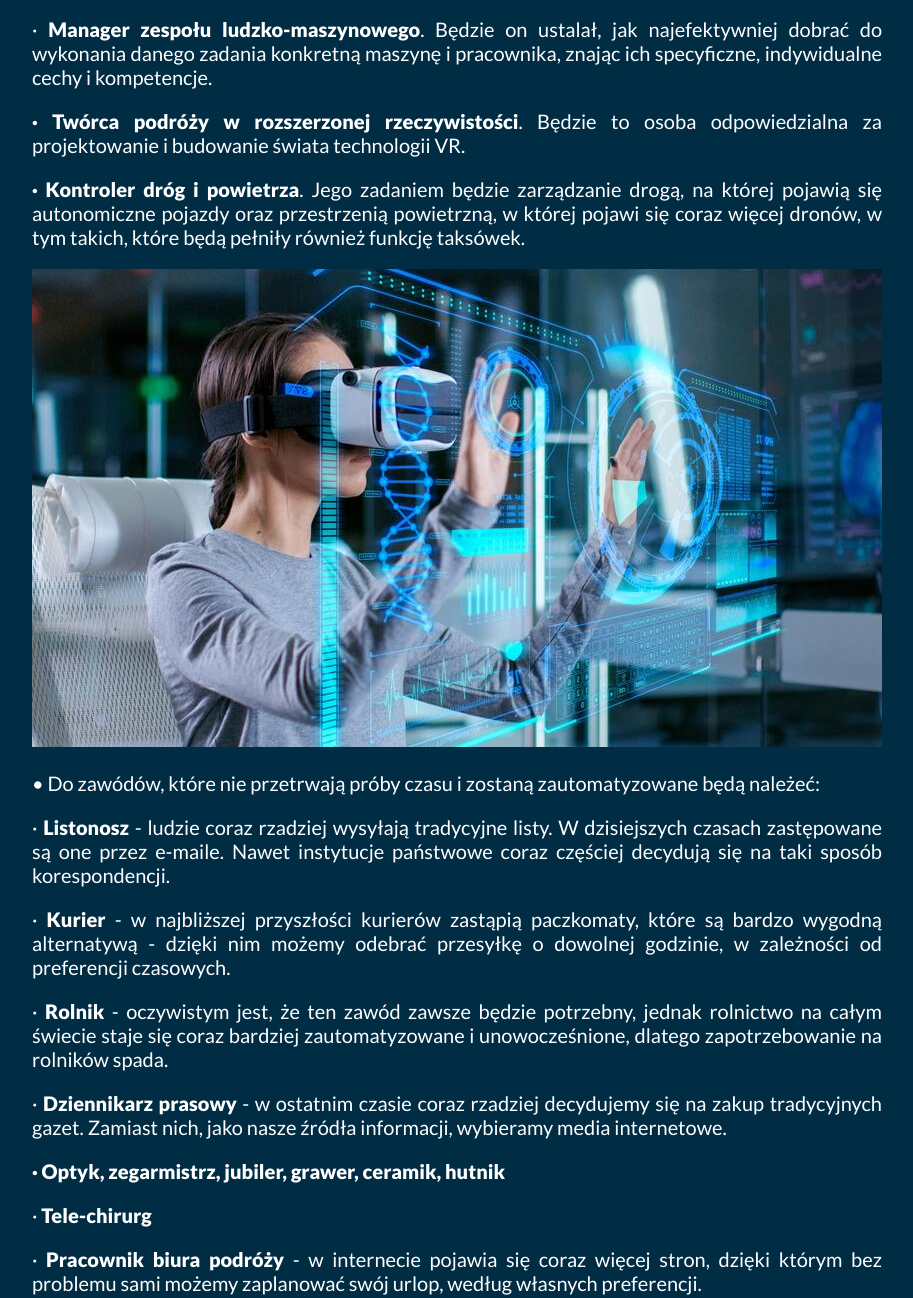
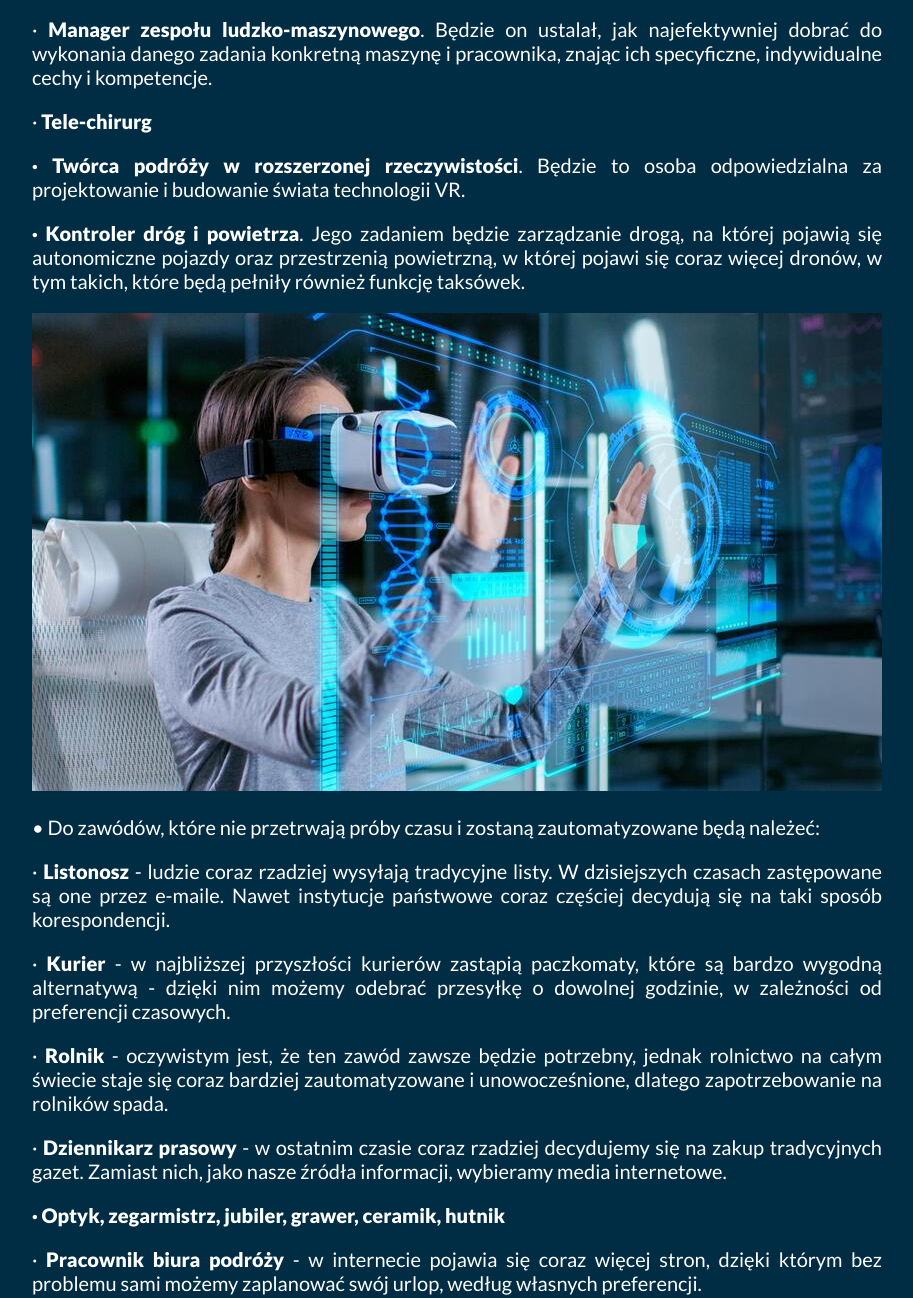
Before and after one commit to malgos208/projects, a plain HTML site: page zawody_przyszlosci/podstrony/wnioski1.html in a window 1280 px wide. Shown: the part 2183-3481 px from the top of the page, without its empty margins (183-1096 px from the left). Drawn offline with Linux system fonts and the light colour scheme.

Commit message:
Porpawiona wersja
Wersja poprawiona

```diff
--- a/zawody_przyszlosci/podstrony/wnioski1.html
+++ b/zawody_przyszlosci/podstrony/wnioski1.html
@@ -51,9 +51,9 @@
 			<br><br><br>
 			<p>• Dla pracodawców wciąż będą ważne tzw. <b>kompetencje miękkie</b> (nazywane również <b>zdolnościami osobistymi</b> i <b>interpersonalnymi</b>), czyli takie, których nie może posiąść maszyna. Należą do nich m.in. umiejętności organizacyjne, kreatywność, umiejętność pracy w zespole, a także do podejmowania decyzji oraz perswazja. Są one niemal niemożliwe do zautomatyzowania, co oznacza, że ich posiadacze będą niezwykle ważni  dla przyszłych pracodawców.
 			<br><br><br>
-			<p>• Aż 65% obecnych uczniów i studentów będzie pracowało w zawodzie, który jeszcze nie istnieje. Wiele wskazuje na to, iż powtaną takie zawody jak:<br><p>· <b>Analityk cybermiasta</b>. Do jego zadań będzie należało analizowanie i naprawianie czujników, które będą kontrolować utrzymanie dostaw energii elektrycznej oraz gospodarnowanie odpadami  w miastach przyszłości, dbając o wydajność systemu, jakim będzie miasto.<p>· <b>Manager zespołu ludzko-maszynowego</b>. Będzie on ustalał, jak najefektywniej dobrać do wykonania danego zadania konkretną maszynę i pracownika, znając ich specyficzne, indywidualne cechy i kompetencje.<p><b>· Twórca podróży w rozszerzonej rzeczywistości</b>. Będzie to osoba odpowiedzialna za projektowanie i budowanie świata technologii VR.<p><b>· Kontroler dróg i powietrza</b>. Jego zadaniem będzie zarządzanie drogą, na której pojawią się autonomiczne pojazdy oraz przestrzenią powietrzną, w której pojawi się coraz więcej dronów, w tym takich, które będą pełniły również funkcję taksówek.
+			<p>• Aż 65% obecnych uczniów i studentów będzie pracowało w zawodzie, który jeszcze nie istnieje. Wiele wskazuje na to, iż powtaną takie zawody jak:<br><p>· <b>Analityk cybermiasta</b>. Do jego zadań będzie należało analizowanie i naprawianie czujników, które będą kontrolować utrzymanie dostaw energii elektrycznej oraz gospodarnowanie odpadami  w miastach przyszłości, dbając o wydajność systemu, jakim będzie miasto.<p>· <b>Manager zespołu ludzko-maszynowego</b>. Będzie on ustalał, jak najefektywniej dobrać do wykonania danego zadania konkretną maszynę i pracownika, znając ich specyficzne, indywidualne cechy i kompetencje.<p>· <b> Tele-chirurg</b><p><b>· Twórca podróży w rozszerzonej rzeczywistości</b>. Będzie to osoba odpowiedzialna za projektowanie i budowanie świata technologii VR.<p><b>· Kontroler dróg i powietrza</b>. Jego zadaniem będzie zarządzanie drogą, na której pojawią się autonomiczne pojazdy oraz przestrzenią powietrzną, w której pojawi się coraz więcej dronów, w tym takich, które będą pełniły również funkcję taksówek.
 			<br><p class="cent"><img src="../img/VR.jpg"></p>
-			<p>• Do zawódów, które nie przetrwają próby czasu i zostaną zautomatyzowane będą należeć:<p>· <b>Listonosz</b> - ludzie coraz rzadziej wysyłają tradycyjne listy. W dzisiejszych czasach zastępowane są one przez e-maile.  Nawet instytucje państwowe coraz częściej decydują się na taki sposób korespondencji.<p>· <b>Kurier</b> - w najbliższej przyszłości kurierów zastąpią paczkomaty, które są bardzo wygodną alternatywą - dzięki nim możemy odebrać przesyłkę o dowolnej godzinie, w zależności od preferencji czasowych.<p>· <b>Rolnik</b> - oczywistym jest, że ten zawód zawsze będzie potrzebny, jednak rolnictwo na całym świecie staje się coraz bardziej zautomatyzowane i  unowocześnione, dlatego zapotrzebowanie na rolników spada.<p>· <b>Dziennikarz prasowy</b> - w ostatnim czasie coraz rzadziej decydujemy się na zakup tradycyjnych gazet. Zamiast nich, jako nasze źródła informacji, wybieramy media internetowe.<p><b>· Optyk, zegarmistrz, jubiler, grawer, ceramik, hutnik</b><p>· <b> Tele-chirurg</b><p>· <b>Pracownik biura podróży</b> - w internecie pojawia się coraz więcej stron, dzięki którym bez problemu sami możemy zaplanować swój urlop, według własnych preferencji.<p>· <b>Kasjer</b> - w sklepach coraz częściej pojawiają sie kasy samoobsługowe. Jest to bardzo wygodne dla pracodawców, ponieważ nie muszą wypłacać pensji pracownikom, którzy dzięki tym maszynom nie są już potrzebni.
+			<p>• Do zawódów, które nie przetrwają próby czasu i zostaną zautomatyzowane będą należeć:<p>· <b>Listonosz</b> - ludzie coraz rzadziej wysyłają tradycyjne listy. W dzisiejszych czasach zastępowane są one przez e-maile.  Nawet instytucje państwowe coraz częściej decydują się na taki sposób korespondencji.<p>· <b>Kurier</b> - w najbliższej przyszłości kurierów zastąpią paczkomaty, które są bardzo wygodną alternatywą - dzięki nim możemy odebrać przesyłkę o dowolnej godzinie, w zależności od preferencji czasowych.<p>· <b>Rolnik</b> - oczywistym jest, że ten zawód zawsze będzie potrzebny, jednak rolnictwo na całym świecie staje się coraz bardziej zautomatyzowane i  unowocześnione, dlatego zapotrzebowanie na rolników spada.<p>· <b>Dziennikarz prasowy</b> - w ostatnim czasie coraz rzadziej decydujemy się na zakup tradycyjnych gazet. Zamiast nich, jako nasze źródła informacji, wybieramy media internetowe.<p><b>· Optyk, zegarmistrz, jubiler, grawer, ceramik, hutnik</b><p>· <b>Pracownik biura podróży</b> - w internecie pojawia się coraz więcej stron, dzięki którym bez problemu sami możemy zaplanować swój urlop, według własnych preferencji.<p>· <b>Kasjer</b> - w sklepach coraz częściej pojawiają sie kasy samoobsługowe. Jest to bardzo wygodne dla pracodawców, ponieważ nie muszą wypłacać pensji pracownikom, którzy dzięki tym maszynom nie są już potrzebni.
 
 
 			<p class="cent"><img src="../img/miasto_przyszlosci.gif"></p>
```
